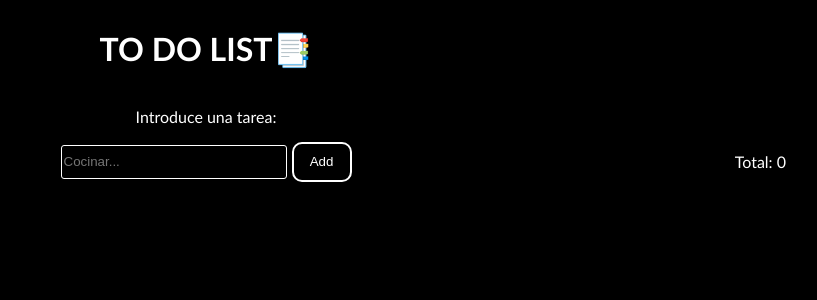
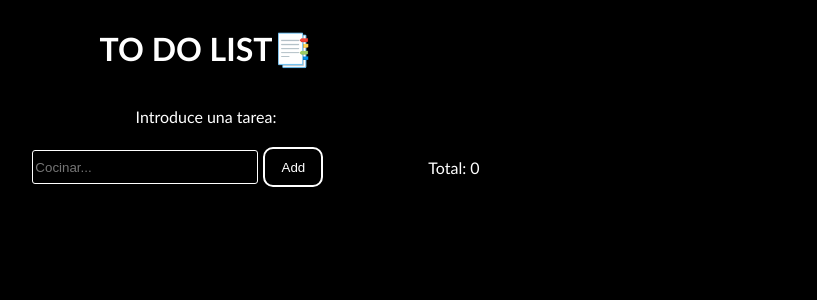
Before and after one commit to Jozefpv/To-Do-List, a React (Vite) app: page / in a window 1280 px wide. Shown: the top 300 px of the page, without its empty margins (434-1251 px from the left). Built offline with nearby package versions, Linux system fonts and the light colour scheme.

Commit message:
cambios en el fondo

```diff
--- a/src/components/Form.jsx
+++ b/src/components/Form.jsx
@@ -28,7 +28,7 @@ function Form() {
             <form className="formContent" onSubmit={handleSubmit}>
                 <input className="inputPrincipal" placeholder="Cocinar..." type='text' name="tarea" value={data} onChange={(event => handleChange(event))} />
                 <button className="addButton">Add</button>
-                <p style={{position:"absolute", right:"0", marginRight:"60px"}}>Total: {list === null ? 0 : list.length}</p>
+                <p style={{position:"relative", transform: "translate(100px, 0px)"}}>Total: {list === null ? 0 : list.length}</p>
             </form>
             {console.log(list)}
             {list && (
```
